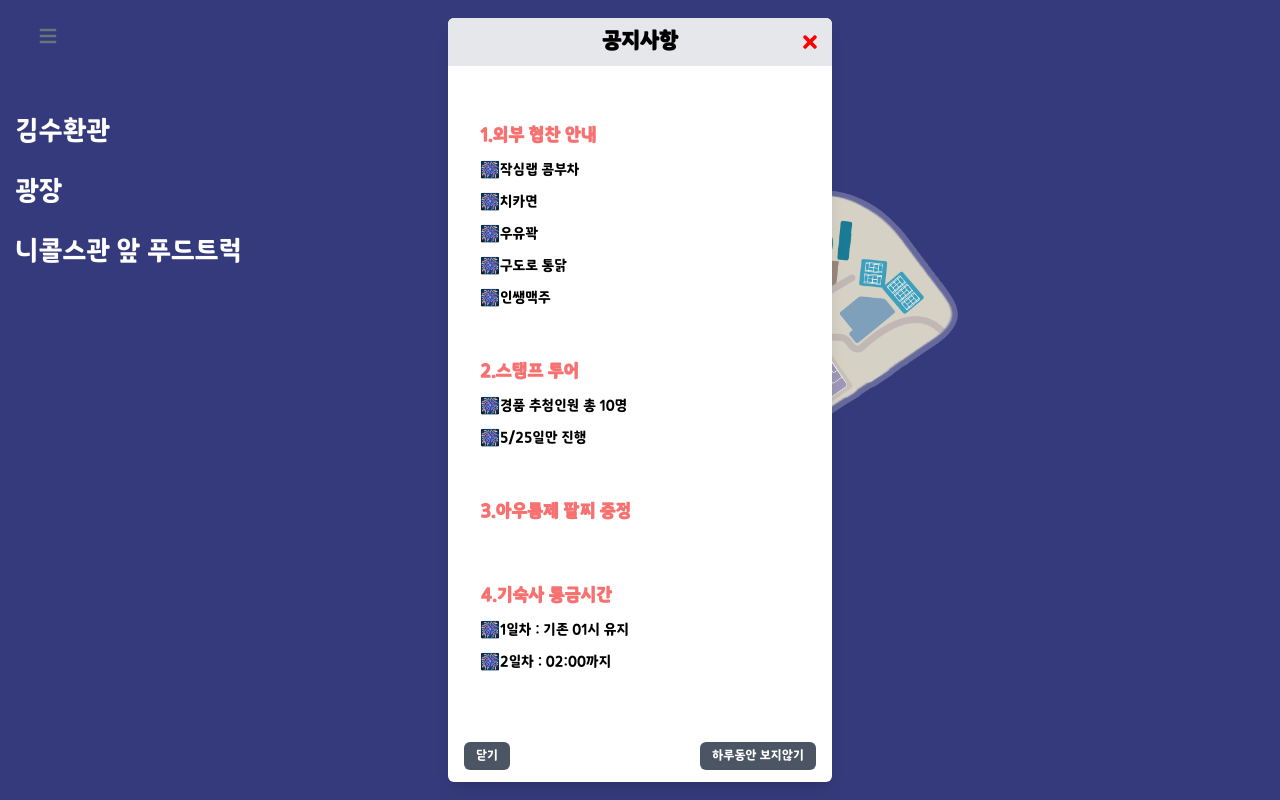
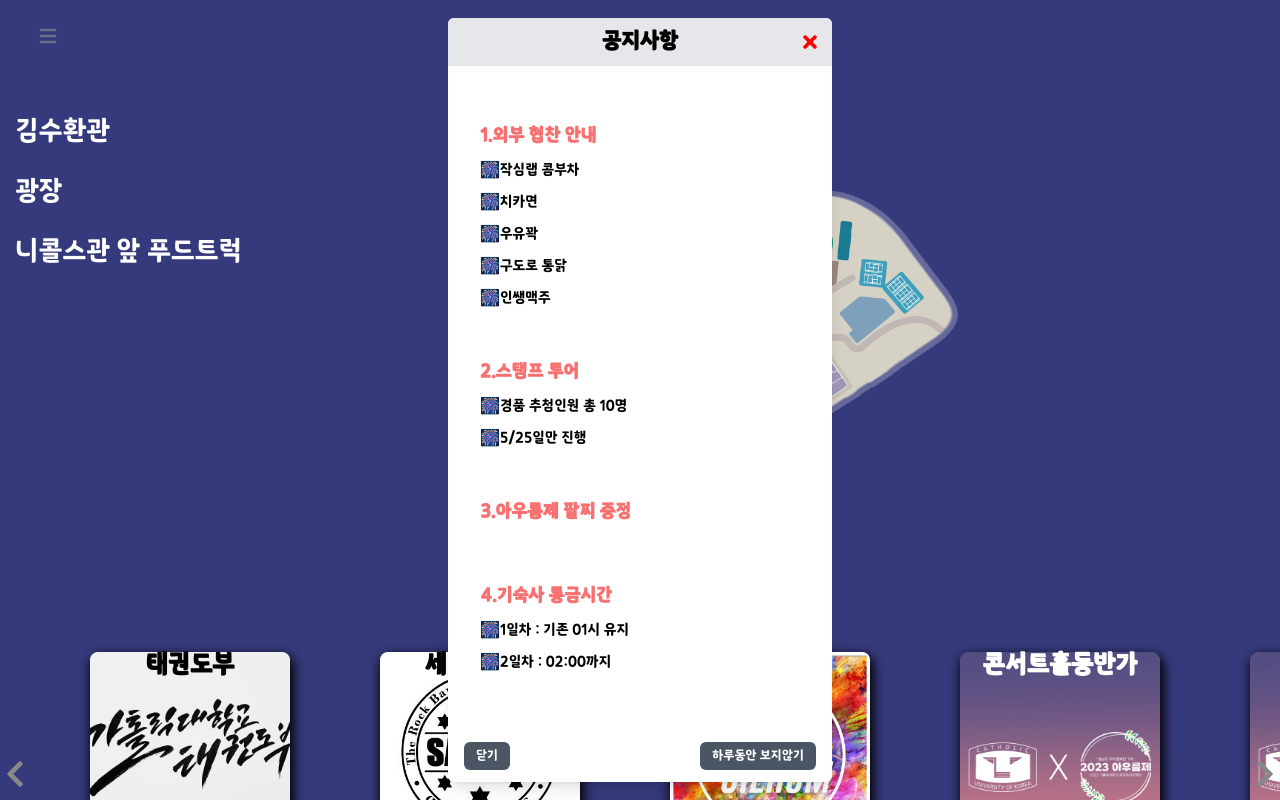
Before and after one commit to CUK-LikeLion-Festival/Festival_Front, a React (Create React App) app: page /booth/detail in a window 1280 px wide. Shown: the top 800 px of the page. Built offline with nearby package versions, Linux system fonts and the light colour scheme.

Commit message:
card 수정

```diff
--- a/src/pages/booth.js
+++ b/src/pages/booth.js
@@ -5,14 +5,13 @@ import booth_Map_default from "../assets/booth_Map_default.png";
 import booth_Map_Kim from "../assets/booth_Map_Kim.png";
 import booth_Map_Ni from "../assets/booth_Map_Ni.png";
 import booth_Map_Square from "../assets/booth_Map_Square.png";
-
 import { FaChevronLeft, FaChevronRight } from "react-icons/fa";
 import Header from "../components/Layout/header";
 
 function Booth() {
   const Map = [booth_Map_Kim, booth_Map_Square, booth_Map_Ni];
-  const [isClicked, setIsClicked] = useState(false);
-  const [selectedId, setSelectedId] = useState(null);
+  const [isClicked, setIsClicked] = useState(true);
+  const [selectedId, setSelectedId] = useState(0);
   const [showBoothCard, setShowBoothCard] = useState(true);
   const [mapimg, setImg] = useState(booth_Map_default);
 
@@ -51,6 +50,7 @@ function Booth() {
           </Button>
         </BuildingName>
       </div>
+      <div>
         {isClicked && (
           <SlideContainer>
             <Slide id="slide-container">
@@ -64,6 +64,7 @@ function Booth() {
             </SlideButton>
           </SlideContainer>
         )}
+      </div>
     </div>
   );
 }
```
Lines whose indentation alone changed are shown as unchanged.
